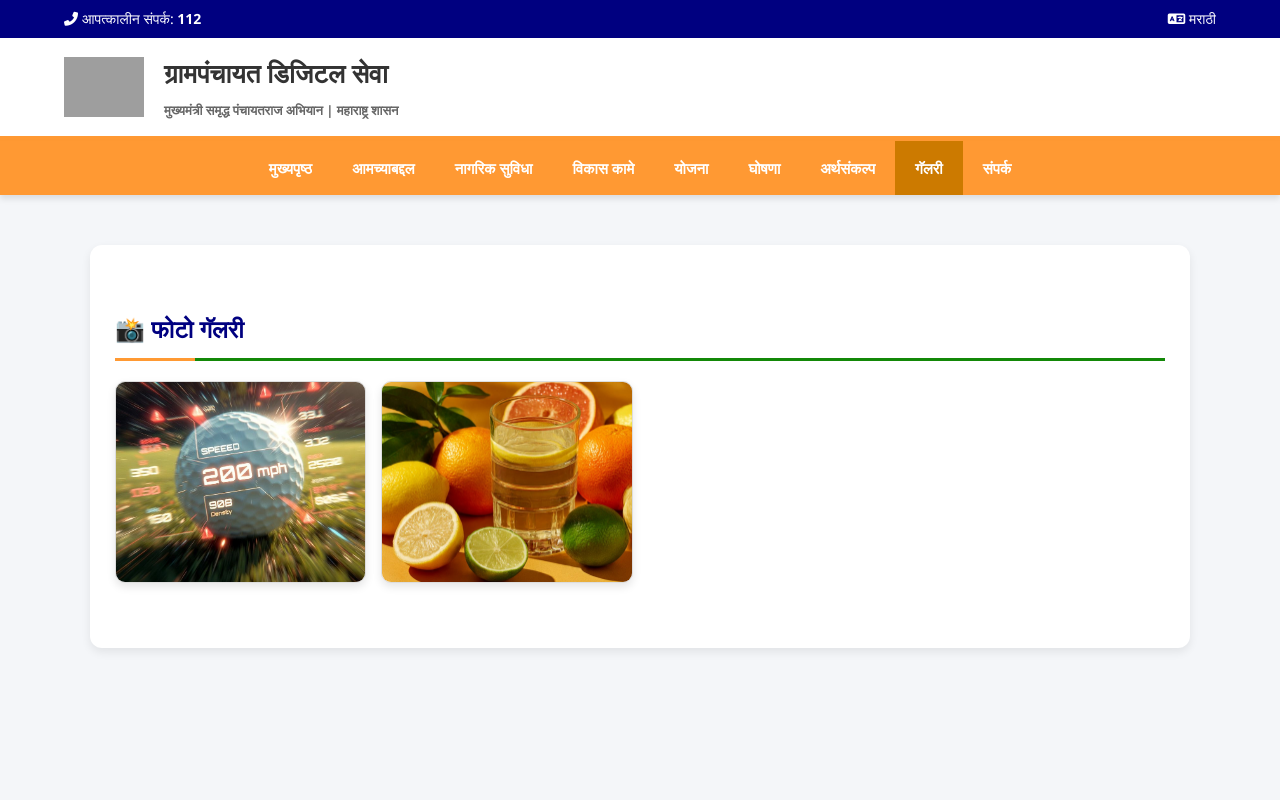
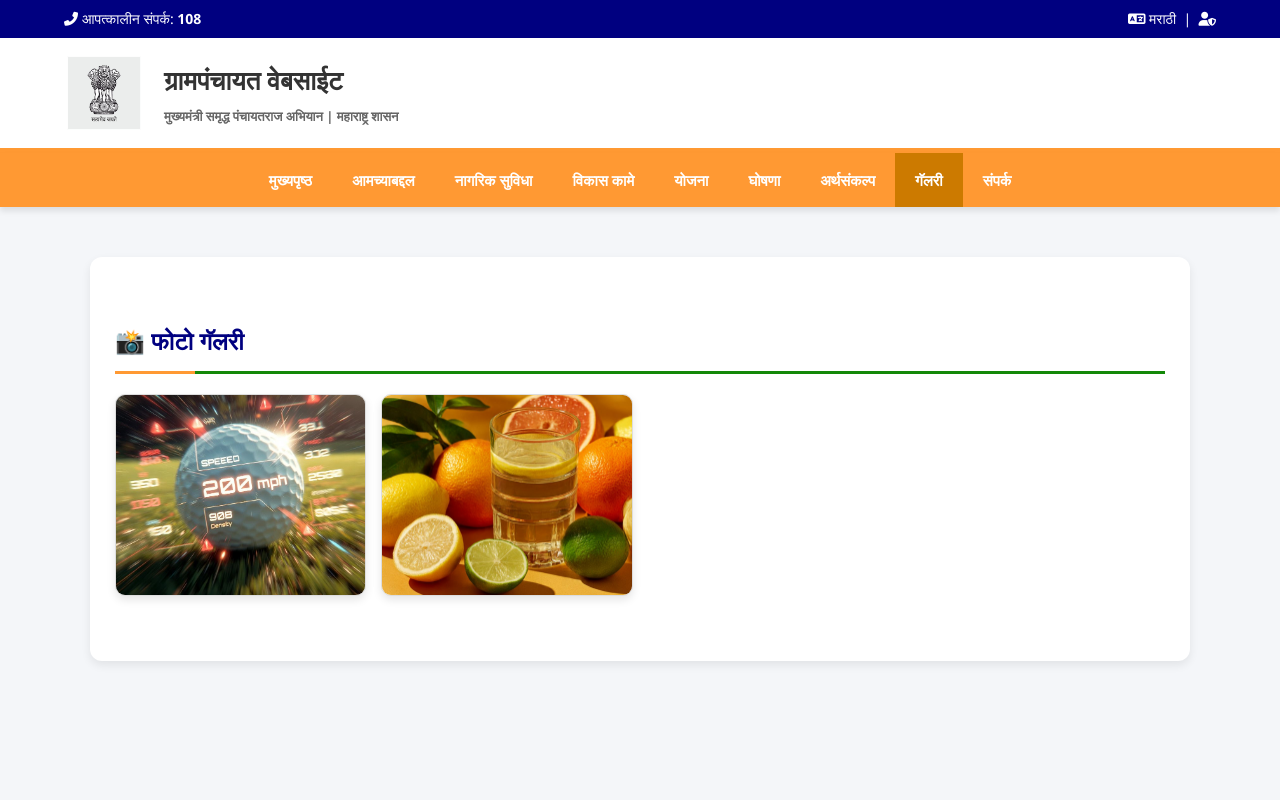
Before and after one commit to vedchitra/gp, a plain HTML site: page gallery.html in a window 1280 px wide. Shown: the top 800 px of the page. Drawn offline with Linux system fonts and the light colour scheme; grey boxes are pictures that could not be loaded.

Commit message:
Updated via Grampanchayat CMS: gallery.html

```diff
--- a/gallery.html
+++ b/gallery.html
@@ -552,17 +552,25 @@
 </head>
 <body>
 
-
-    <div class="top-bar">
-        <div><i class="fas fa-phone-alt"></i> आपत्कालीन संपर्क: <strong>112</strong></div>
-        <div><i class="fas fa-language"></i> मराठी</div>
+  <div class="top-bar">
+        <div>
+            <i class="fas fa-phone-alt"></i> आपत्कालीन संपर्क:
+            <strong>108</strong>
+        </div>
+        <div>
+            <i class="fas fa-language"></i> मराठी
+            &nbsp;|&nbsp;
+            <a href="https://www.facebook.com/maharashtra.gramvikasvibhag" target="_blank" title="Admin Login" style="color:white;">
+                <i class="fas fa-user-shield"></i>
+            </a>
+        </div>
     </div>
 
+    <header class="header-main">
+                     <img src="https://raw.githubusercontent.com/vedchitra/gp/main/assets/gp7551137.png" alt="Village Logo" class="logo" style="object-fit: contain;">
 
-    <header class="header-main">
-        <img src="https://upload.wikimedia.org/wikipedia/commons/thumb/f/fa/Seal_of_Maharashtra.png/1200px-Seal_of_Maharashtra.png" alt="Gov Logo" class="logo">
         <div class="site-title">
-            <h1>ग्रामपंचायत डिजिटल सेवा</h1>
+            <h1>ग्रामपंचायत वेबसाईट</h1>
             <p>मुख्यमंत्री समृद्ध पंचायतराज अभियान | महाराष्ट्र शासन</p>
         </div>
     </header>
```
